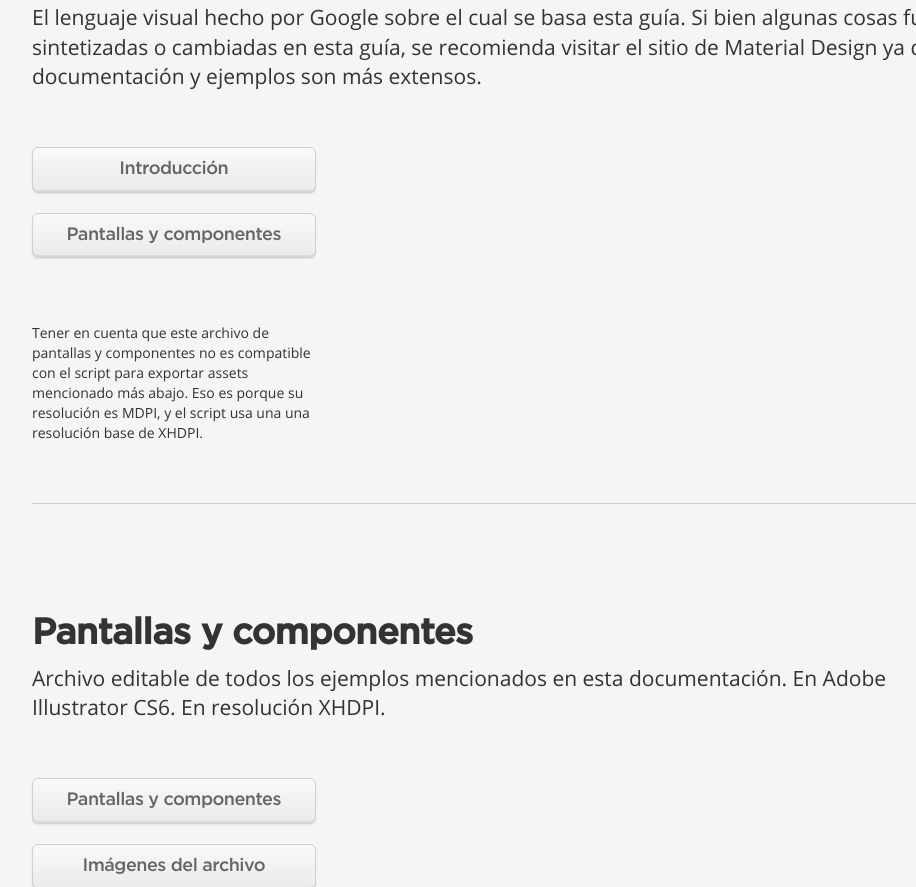
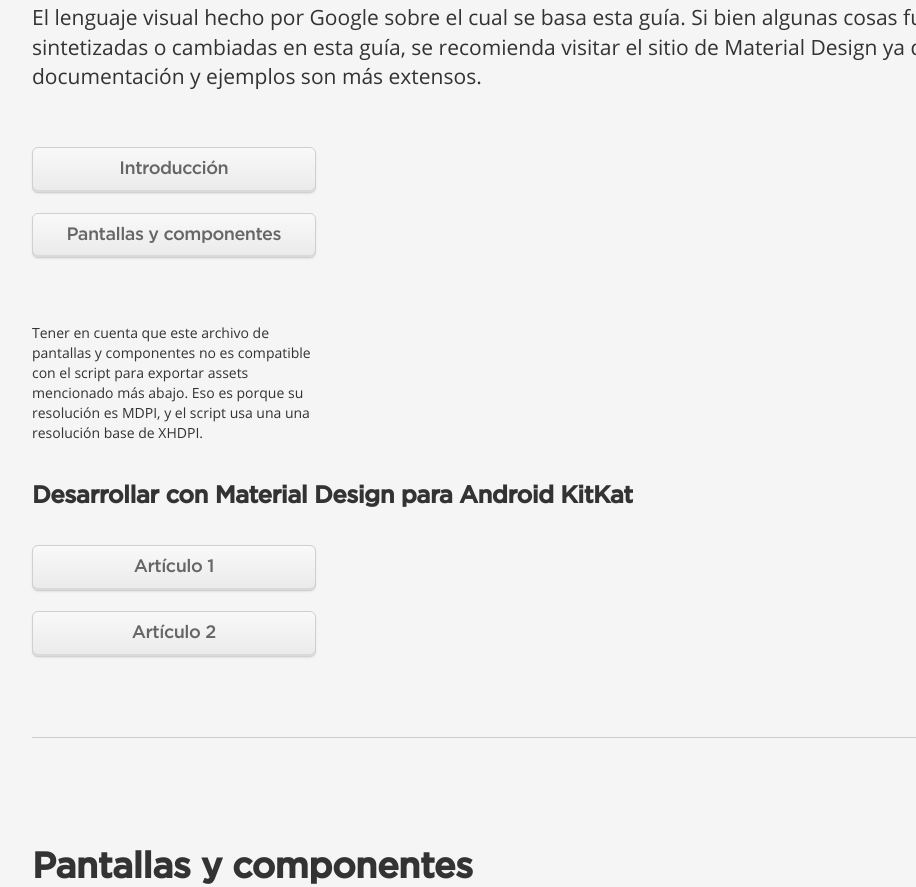
Before and after one commit to gcba/apmov, a plain HTML site: page herramientas.html in a window 1280 px wide. Shown: the part 1253-2140 px from the top of the page, without its empty margins (233-1149 px from the left). Drawn offline with Linux system fonts and the light colour scheme.

Commit message:
urls md para kitkat

```diff
--- a/herramientas.html
+++ b/herramientas.html
@@ -140,6 +140,13 @@
   <div>
     <p>Tener en cuenta que este archivo de pantallas y componentes no es compatible con el script para exportar assets mencionado más abajo. Eso es porque su resolución es MDPI, y el script usa una una resolución base de XHDPI.</p>
   </div>
+  <h3>Desarrollar con Material Design para Android KitKat</h3>
+  <div>
+    <p>
+      <a class="btn btn-default btn-lg" href="http://antonioleiva.com/material-design-everywhere/" target="_blank">Artículo 1</a><br />
+      <a class="btn btn-default btn-lg" href="http://antonioleiva.com/materialize-app/" target="_blank">Artículo 2</a><br />
+    </p>
+  </div>
 </div>
 
 <!-- Pantallas y componentes -->
```
